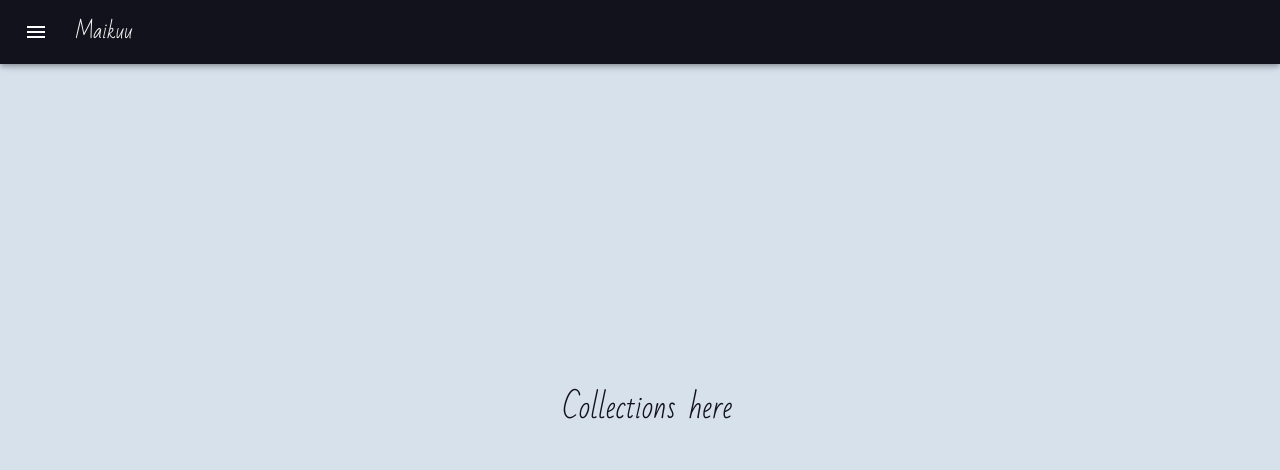
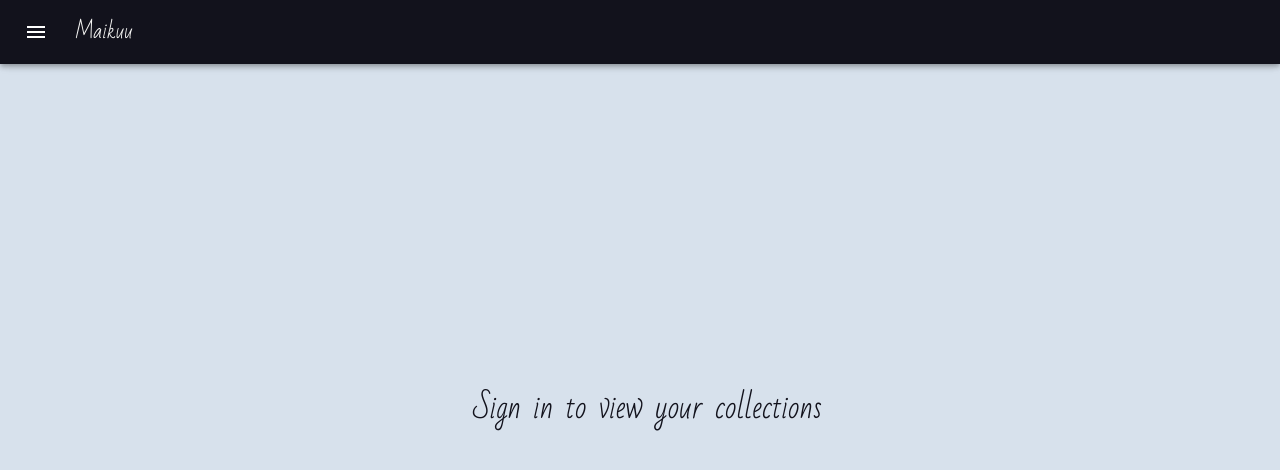
Before and after one commit to James-W-Berry/maikuu, a React (Create React App) app: page /collections in a window 1280 px wide. Shown: the top 470 px of the page. Built offline with nearby package versions, Linux system fonts and the light colour scheme; no server answers.

Commit message:
put compose and collection content behind sign in wall

```diff
--- a/src/components/Banner.js
+++ b/src/components/Banner.js
@@ -12,6 +12,7 @@ import {
   ListItemText,
   SwipeableDrawer,
   Toolbar,
+  Tooltip,
   Typography,
 } from "@material-ui/core";
 import clsx from "clsx";
@@ -98,6 +99,7 @@ export default function Banner(props) {
           </ListItem>
         </NavLink>
 
+        {user?.loggedIn ? (
           <NavLink
             to="/compose"
             style={{
@@ -112,7 +114,18 @@ export default function Banner(props) {
               <ListItemText primary={"Compose"} />
             </ListItem>
           </NavLink>
+        ) : (
+          <Tooltip title="Sign in to compose haiku" placement="bottom">
+            <ListItem button key={"Compose"}>
+              <ListItemIcon>
+                <CreateIcon />
+              </ListItemIcon>
+              <ListItemText secondary={"Compose"} />
+            </ListItem>
+          </Tooltip>
+        )}
 
+        {user?.loggedIn ? (
           <NavLink
             to="/collections"
             style={{
@@ -127,6 +140,16 @@ export default function Banner(props) {
               <ListItemText primary={"Collections"} />
             </ListItem>
           </NavLink>
+        ) : (
+          <Tooltip title="Sign in to view your collections" placement="bottom">
+            <ListItem button key={"Collections"}>
+              <ListItemIcon>
+                <LibraryBooksIcon />
+              </ListItemIcon>
+              <ListItemText secondary={"Collections"} />
+            </ListItem>
+          </Tooltip>
+        )}
       </List>
       <Divider />
       <List>
--- a/src/components/Collections.js
+++ b/src/components/Collections.js
@@ -13,8 +13,9 @@ const useStyles = makeStyles((theme) => ({
   },
 }));
 
-export default function Collections() {
+export default function Collections(props) {
   const classes = useStyles();
+  const user = props.user;
 
   return (
     <div
@@ -29,7 +30,11 @@ export default function Collections() {
         backgroundColor: colors.maikuu5,
       }}
     >
-      <span className={classes.title}>Collections here</span>
+      {user?.loggedIn ? (
+        <span className={classes.title}>Collections here</span>
+      ) : (
+        <span className={classes.title}>Sign in to view your collections</span>
+      )}
     </div>
   );
 }
--- a/src/components/Compose.js
+++ b/src/components/Compose.js
@@ -1,8 +1,23 @@
 import React from "react";
 import HaikuBuilder from "./HaikuBuilder";
+import { makeStyles } from "@material-ui/core";
 import colors from "../assets/colors";
 
-export default function Compose() {
+const useStyles = makeStyles((theme) => ({
+  title: {
+    fontFamily: "BadScript",
+    color: colors.maikuu0,
+    userSelect: "none",
+    fontSize: "30px",
+    marginTop: "15px",
+    marginLeft: "15px",
+  },
+}));
+
+export default function Compose(props) {
+  const classes = useStyles();
+  const user = props.user;
+
   return (
     <div
       style={{
@@ -16,7 +31,11 @@ export default function Compose() {
         backgroundColor: colors.maikuu5,
       }}
     >
-      <HaikuBuilder />
+      {user?.loggedIn ? (
+        <HaikuBuilder />
+      ) : (
+        <span className={classes.title}>Sign in to compose a Haiku</span>
+      )}
     </div>
   );
 }
--- a/src/components/Feed.js
+++ b/src/components/Feed.js
@@ -163,7 +163,6 @@ export default function Main(props) {
               >
                 <Tooltip title="Sign in to favorite posts" placement="bottom">
                   <div>
-                    {" "}
                     <IconButton aria-label="add to favorites" disabled>
                       <FavoriteIcon />
                     </IconButton>
```
Lines whose indentation alone changed are shown as unchanged.
